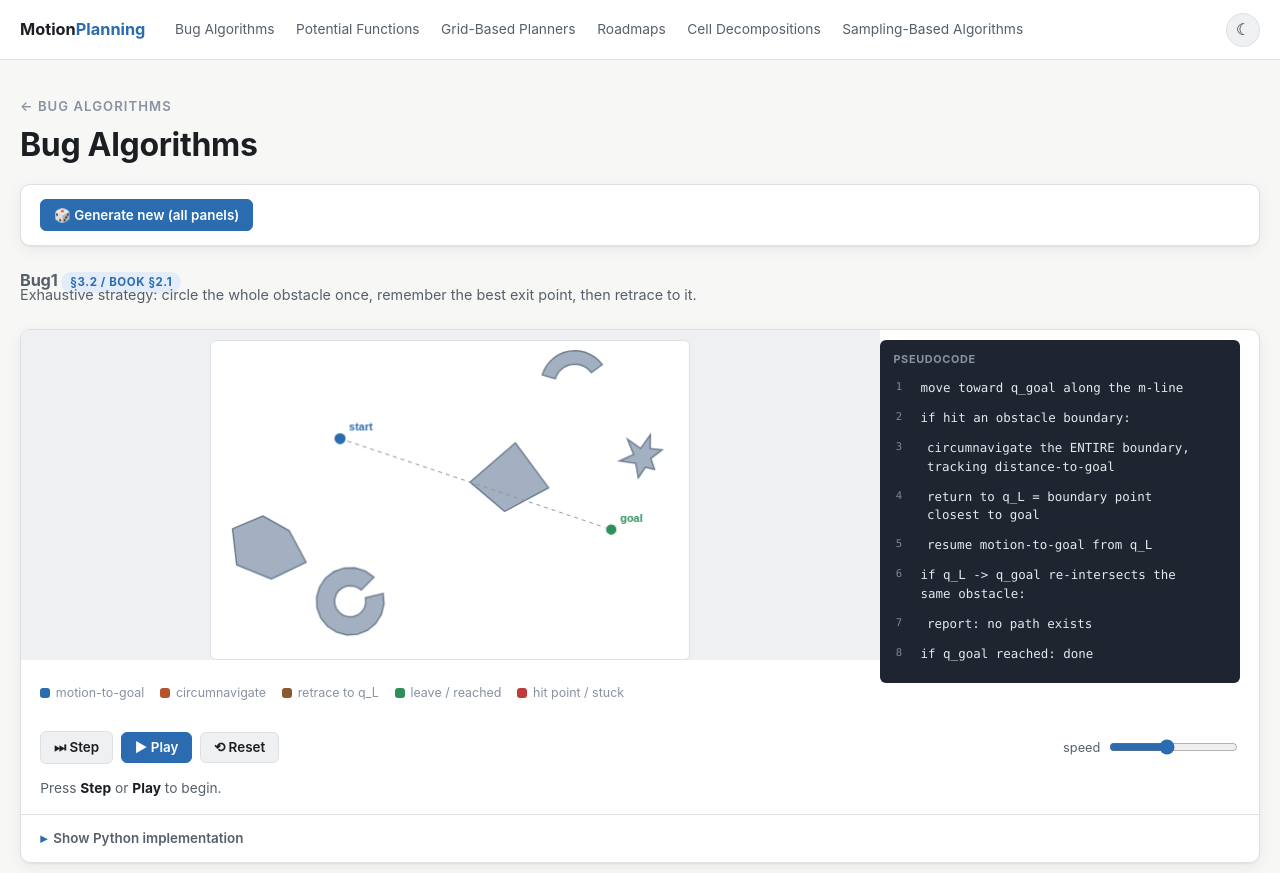
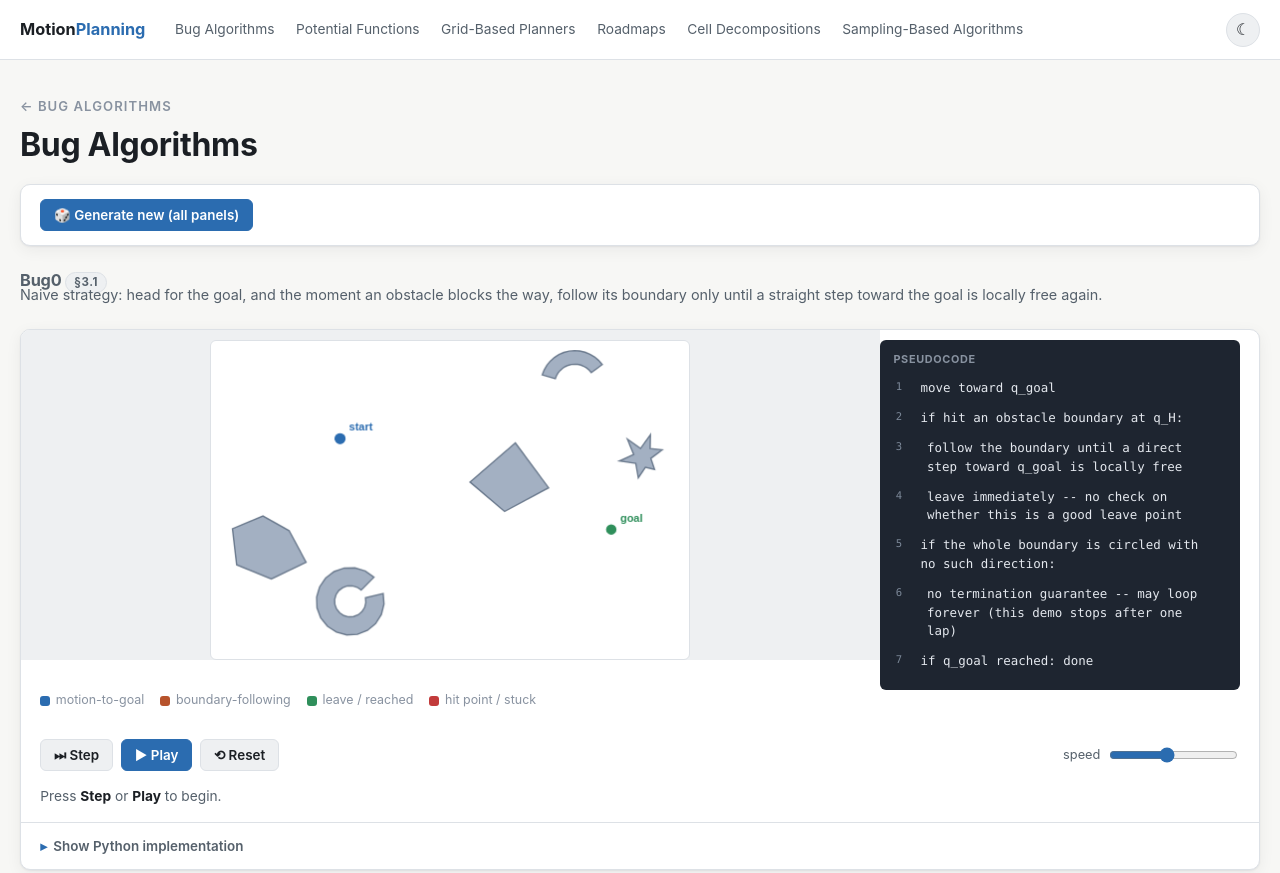
Before and after one commit to carlossulba/Robot-Motion-Planning-Course-Summary, a plain HTML site: page demos/bug-algorithms.html in a window 1280 px wide. Shown: the top 873 px of the page. Drawn offline with Linux system fonts and the light colour scheme.

Commit message:
Add Bug0 demo and fix Tangent Bug to actually use the lidar
- New Bug0 panel: the naive strategy from the summary (§3.1, not in the
  book) -- leave the boundary the instant a direct step toward the goal
  is locally free again, no distance-to-goal memory or m-line invariant.
  Demonstrates the lack of a termination guarantee (can get stuck/loop).
- Tangent Bug: the motion-to-goal-with-sensor phase previously switched
  to boundary-following only on physical collision with an obstacle,
  not on the heuristic h(p) actually plateauing as the pseudocode always
  claimed. Now explicitly tracks h(p) across sensing updates and enters
  boundary-following once h stops decreasing (matching book §2.2),
  making the sensor's role in that transition visible in the demo.

```diff
--- a/demos/bug-algorithms.html
+++ b/demos/bug-algorithms.html
@@ -4,10 +4,10 @@
 <meta charset="utf-8">
 <meta name="viewport" content="width=device-width, initial-scale=1">
 <title>Bug Algorithms — Interactive Demos | Robot Motion Planning</title>
-<meta name="description" content="Bug1, Bug2, and Tangent Bug compared side by side on the exact same obstacle world, start, and goal.">
+<meta name="description" content="Bug0, Bug1, Bug2, and Tangent Bug compared side by side on the exact same obstacle world, start, and goal.">
 <link rel="canonical" href="https://carlossulba.github.io/Robot-Motion-Planning-Course-Summary/demos/bug-algorithms.html">
 <meta property="og:title" content="Bug Algorithms — Interactive Demos">
-<meta property="og:description" content="Bug1, Bug2, and Tangent Bug compared side by side on the exact same obstacle world, start, and goal.">
+<meta property="og:description" content="Bug0, Bug1, Bug2, and Tangent Bug compared side by side on the exact same obstacle world, start, and goal.">
 <meta property="og:type" content="website">
 <meta property="og:url" content="https://carlossulba.github.io/Robot-Motion-Planning-Course-Summary/demos/bug-algorithms.html">
 <link rel="stylesheet" href="../css/style.css">
@@ -37,6 +37,10 @@
     <button class="viz-btn primary" id="btn-shared-gen">🎲 Generate new (all panels)</button>
   </div>
 
+  <h2 id="bug0" class="panel-anchor-heading">Bug0 <span class="badge">§3.1</span></h2>
+  <p class="algo-desc">Naive strategy: head for the goal, and the moment an obstacle blocks the way, follow its boundary only until a straight step toward the goal is locally free again.</p>
+  <div id="viz-bug0"></div>
+
   <h2 id="bug1" class="panel-anchor-heading">Bug1 <span class="badge book">§3.2 / book §2.1</span></h2>
   <p class="algo-desc">Exhaustive strategy: circle the whole obstacle once, remember the best exit point, then retrace to it.</p>
   <div id="viz-bug1"></div>
@@ -55,6 +59,7 @@
 <script src="../js/common.js"></script>
 <script src="../js/viz/viz-core.js"></script>
 <script src="../js/viz/world.js"></script>
+<script src="../js/viz/bug0.js"></script>
 <script src="../js/viz/bug1.js"></script>
 <script src="../js/viz/bug2.js"></script>
 <script src="../js/viz/tangentbug.js"></script>
@@ -70,6 +75,7 @@
     var world = buildWorld(seed);
 
     var handles = [
+      RMP.mountViz(document.getElementById("viz-bug0"), Object.assign({}, RMP.vizDefs.bug0, { world: world })),
       RMP.mountViz(document.getElementById("viz-bug1"), Object.assign({}, RMP.vizDefs.bug1, { world: world })),
       RMP.mountViz(document.getElementById("viz-bug2"), Object.assign({}, RMP.vizDefs.bug2, { world: world })),
       RMP.mountViz(document.getElementById("viz-tangentbug"), Object.assign({}, RMP.vizDefs.tangentbug, { world: world })),
--- /dev/null
+++ b/js/viz/bug0.js
@@ -0,0 +1,184 @@
+/* Bug0 visualization: the naive strategy -- head for the goal, and the
+   instant an obstacle is hit, follow its boundary only until stepping
+   straight toward the goal is locally free again, then leave immediately.
+   No memory of distance-to-goal (Bug1) and no fixed m-line invariant
+   (Bug2) -- just "can I go straight now?", checked at every boundary
+   point. That's exactly why it has no termination guarantee: it can leave
+   too early and spiral, or hand off between two obstacles forever. */
+(function () {
+  "use strict";
+  const { makeBugWorld, geom } = window.RMP;
+
+  function dist(a, b) { return Math.hypot(a.x - b.x, a.y - b.y); }
+
+  // pseudocode line indices (0-based) -- see vizDefs.bug0.pseudocode below
+  const L_TO_GOAL = 0, L_HIT = 1, L_FOLLOW = 2, L_LEAVE = 3, L_NO_PATH = 5, L_REACHED = 6;
+
+  function computeBug0(world) {
+    const STEP = 4, EPS = 3;
+    const events = [{ x: world.start.x, y: world.start.y, phase: "start", line: L_TO_GOAL, note: "Start at q<sub>start</sub>, heading straight for q<sub>goal</sub>." }];
+    let pos = { x: world.start.x, y: world.start.y };
+    let guard = 0;
+
+    while (guard++ < 6000) {
+      const toGoal = { x: world.goal.x - pos.x, y: world.goal.y - pos.y };
+      const d = Math.hypot(toGoal.x, toGoal.y);
+      if (d < STEP) {
+        events.push({ x: world.goal.x, y: world.goal.y, phase: "reached", line: L_REACHED, note: "Reached q<sub>goal</sub> — path complete." });
+        return { events, success: true };
+      }
+      const dir = { x: toGoal.x / d, y: toGoal.y / d };
+      const next = { x: pos.x + dir.x * STEP, y: pos.y + dir.y * STEP };
+      if (world.isFree(next.x, next.y)) {
+        pos = next;
+        events.push({ x: pos.x, y: pos.y, phase: "to_goal", line: L_TO_GOAL, note: "Motion-to-goal: moving straight toward q<sub>goal</sub>." });
+        continue;
+      }
+
+      // hit point: follow the boundary with NO other bookkeeping -- leave
+      // the instant a straight step toward the goal is locally free again.
+      const qH = { x: pos.x, y: pos.y };
+      events.push({ x: qH.x, y: qH.y, phase: "hit", line: L_HIT, note: "Hit point q<sub>H</sub> — obstacle detected. Follow the boundary until the direct line to goal is locally unobstructed." });
+      const obs = world.nearestObstacle(next.x, next.y);
+      if (!obs) { events.push({ x: qH.x, y: qH.y, phase: "stuck", line: L_NO_PATH, note: "No obstacle found (numerical edge case) — stopping." }); return { events, success: false }; }
+
+      const boundary = geom.traceObstacleBoundary(obs, qH, STEP, EPS, Infinity);
+      let left = false;
+      for (let i = 1; i < boundary.length; i++) {
+        const p = boundary[i];
+        events.push({ x: p.x, y: p.y, phase: "follow", line: L_FOLLOW, note: "Boundary-following — checking, at every point, whether a step straight toward q<sub>goal</sub> is free." });
+        const dG = dist(p, world.goal);
+        if (dG < STEP) { pos = { x: p.x, y: p.y }; left = true; break; }
+        const gdir = { x: (world.goal.x - p.x) / dG, y: (world.goal.y - p.y) / dG };
+        const probe = { x: p.x + gdir.x * STEP, y: p.y + gdir.y * STEP };
+        if (world.isFree(probe.x, probe.y)) {
+          pos = { x: p.x, y: p.y };
+          events.push({ x: pos.x, y: pos.y, phase: "leave", line: L_LEAVE, note: "Direct step toward q<sub>goal</sub> is free — leave immediately (no check on whether this is actually a good leave point)." });
+          left = true;
+          break;
+        }
+      }
+      if (!left) {
+        events.push({ x: pos.x, y: pos.y, phase: "stuck", line: L_NO_PATH, note: "Circled the whole obstacle without ever finding a locally-clear direction to the goal. In general Bug0 has no termination guarantee — it can spiral or hand off between obstacles forever; this demo stops after one full lap." });
+        return { events, success: false };
+      }
+    }
+    events.push({ x: pos.x, y: pos.y, phase: "stuck", line: L_NO_PATH, note: "Iteration limit reached." });
+    return { events, success: false };
+  }
+
+  function pathLength(events) {
+    let L = 0;
+    for (let i = 1; i < events.length; i++) L += dist(events[i - 1], events[i]);
+    return L;
+  }
+
+  const PHASE_COLOR = {
+    start: "#2b6cb0", to_goal: "#2b6cb0", hit: "#c23b3b",
+    follow: "#b7532c", leave: "#2f8f5b", reached: "#2f8f5b", stuck: "#c23b3b",
+  };
+
+  function draw(ctx, world, events, idx) {
+    world.draw(ctx);
+
+    for (let i = 1; i <= idx; i++) {
+      ctx.beginPath();
+      ctx.strokeStyle = PHASE_COLOR[events[i].phase] || "#2b6cb0";
+      ctx.lineWidth = 2.4;
+      ctx.moveTo(events[i - 1].x, events[i - 1].y);
+      ctx.lineTo(events[i].x, events[i].y);
+      ctx.stroke();
+    }
+
+    world.drawMarker(ctx, world.start.x, world.start.y, "#2b6cb0", "start");
+    world.drawMarker(ctx, world.goal.x, world.goal.y, "#2f8f5b", "goal");
+
+    const cur = events[idx];
+    ctx.save();
+    ctx.fillStyle = PHASE_COLOR[cur.phase] || "#2b6cb0";
+    ctx.beginPath();
+    ctx.arc(cur.x, cur.y, 5.5, 0, Math.PI * 2);
+    ctx.fill();
+    ctx.restore();
+  }
+
+  function makeSim({ rng, width, height, world }) {
+    const w = world || makeBugWorld(rng, { width, height, nObstacles: 3 + Math.floor(rng() * 3) });
+    const { events, success } = computeBug0(w);
+    let idx = 0;
+    return {
+      draw(ctx) { draw(ctx, w, events, idx); },
+      step() {
+        idx = Math.min(idx + 1, events.length - 1);
+        const done = idx >= events.length - 1;
+        let note = events[idx].note;
+        if (done) {
+          const L = pathLength(events.slice(0, idx + 1));
+          const d0 = dist(w.start, w.goal);
+          note += success
+            ? ` Total path length ≈ ${L.toFixed(0)}px vs. straight-line d(q<sub>start</sub>,q<sub>goal</sub>) ≈ ${d0.toFixed(0)}px.`
+            : "";
+        }
+        return { done, note, line: events[idx].line };
+      },
+    };
+  }
+
+  window.RMP = window.RMP || {};
+  window.RMP.vizDefs = window.RMP.vizDefs || {};
+  window.RMP.vizDefs.bug0 = {
+    title: "Bug0",
+    badge: "§3.1",
+    subtitle: "Naive strategy: head for the goal, and the moment an obstacle blocks the way, follow its boundary only until a straight step toward the goal is locally free again.",
+    width: 480, height: 320,
+    legend: [
+      { color: "#2b6cb0", label: "motion-to-goal" },
+      { color: "#b7532c", label: "boundary-following" },
+      { color: "#2f8f5b", label: "leave / reached" },
+      { color: "#c23b3b", label: "hit point / stuck" },
+    ],
+    pseudocode: [
+      "move toward q_goal",
+      "if hit an obstacle boundary at q_H:",
+      { text: "follow the boundary until a direct step toward q_goal is locally free", indent: 1 },
+      { text: "leave immediately -- no check on whether this is a good leave point", indent: 1 },
+      "if the whole boundary is circled with no such direction:",
+      { text: "no termination guarantee -- may loop forever (this demo stops after one lap)", indent: 1 },
+      "if q_goal reached: done",
+    ],
+    makeSim,
+    pythonCode: `
+def bug0(start, goal, is_free, step=0.05):
+    """Bug0: the naive strategy -- leave the boundary the INSTANT a direct
+    step toward the goal is locally free again. No memory of distance-to-
+    goal (Bug1) and no fixed m-line invariant (Bug2), so completeness is
+    not guaranteed: it can leave too early and spiral, or hand off between
+    two obstacles forever."""
+    pos, path = start, [start]
+
+    while dist(pos, goal) > step:
+        direction = normalize(goal - pos)
+        nxt = pos + direction * step
+
+        if is_free(nxt):
+            pos = nxt
+            path.append(pos)
+            continue
+
+        # --- hit point: follow the boundary with no other bookkeeping ---
+        q_hit = pos
+        for p in trace_boundary(nearest_obstacle(nxt), q_hit, step):
+            path.append(p)
+            probe = p + normalize(goal - p) * step
+            if is_free(probe):
+                pos = p                      # leave immediately, first opening wins
+                break
+        else:
+            return None                      # full lap, no opening -- may not
+                                              # even be a real "no path" case,
+                                              # just this run's bad luck
+    path.append(goal)
+    return path
+`,
+  };
+})();
--- a/js/viz/tangentbug.js
+++ b/js/viz/tangentbug.js
@@ -56,10 +56,15 @@
   const L_SENSE = 0, L_MOTION = 2, L_LOCALMIN = 4, L_FOLLOW = 6, L_LEAVE = 8, L_REACHED = 9;
 
   function computeTangentBug(world) {
-    const STEP = 4, EPS = 3;
+    const STEP = 4, EPS = 3, H_EPS = 1.5;
     const events = [{ x: world.start.x, y: world.start.y, phase: "start", rays: [], line: L_SENSE, note: "Start at q<sub>start</sub>, equipped with a finite-range radial sensor (dashed circle)." }];
     let pos = { x: world.start.x, y: world.start.y };
     let guard = 0;
+    // h(p) achieved by the previous tangential step -- reset to Infinity every
+    // time we leave tangential motion (straight-line motion-to-goal, or just
+    // left boundary-following), so each new episode gets a fresh baseline.
+    let prevBestH = Infinity;
+    let lastPhase = "start";
 
     while (guard++ < 5000) {
       const distG = dist(pos, world.goal);
@@ -76,26 +81,39 @@
         const next = { x: pos.x + dir.x * STEP, y: pos.y + dir.y * STEP };
         if (world.isFree(next.x, next.y)) {
           pos = next;
+          prevBestH = Infinity;
+          lastPhase = "to_goal";
           events.push({ x: pos.x, y: pos.y, phase: "to_goal", rays: pts, line: L_MOTION, note: "Goal side clear within sensor range — heading straight for q<sub>goal</sub>." });
           continue;
         }
       }
 
-      // blocked within range: steer toward the sensed point minimizing dist(robot,p)+dist(p,goal)
-      const { best } = bestHeuristicPoint(pts, pos, world.goal);
-      const target = best || world.goal;
-      const dir = norm(pos, target);
+      // blocked within range: steer toward whichever sensed point minimizes
+      // h(p) = dist(robot,p) + dist(p,goal), re-sensing at every step, for as
+      // long as h keeps decreasing -- exactly like the pseudocode below.
+      if (lastPhase !== "tangent") prevBestH = Infinity;
+      const { best, bestH } = bestHeuristicPoint(pts, pos, world.goal);
+      if (best && bestH < prevBestH - H_EPS) {
+        const dir = norm(pos, best);
         const next = { x: pos.x + dir.x * STEP, y: pos.y + dir.y * STEP };
         if (world.isFree(next.x, next.y)) {
           pos = next;
-        events.push({ x: pos.x, y: pos.y, phase: "tangent", rays: pts, line: L_MOTION, note: "Obstacle sensed — heading tangentially toward the sensed point that minimizes heuristic distance to goal." });
+          prevBestH = bestH;
+          lastPhase = "tangent";
+          events.push({ x: pos.x, y: pos.y, phase: "tangent", rays: pts, line: L_MOTION, note: `Heading toward the sensed point minimizing h(p) = dist(robot,p)+dist(p,goal) &mdash; h is still decreasing (h&asymp;${bestH.toFixed(0)}px).` });
           continue;
         }
+        // best point is physically unreachable this step (right at the
+        // boundary) -- can't make further sensor-driven progress either.
+      }
 
-      // collision -> enter boundary-following
+      // h(p) stopped decreasing (or no further progress is physically
+      // possible): this is the local minimum -- begin boundary-following,
+      // continuously re-sensing.
       const qH = { x: pos.x, y: pos.y };
-      const obs = world.nearestObstacle(next.x, next.y);
-      events.push({ x: qH.x, y: qH.y, phase: "hit", rays: pts, line: L_LOCALMIN, note: "Reached the obstacle — begin boundary-following, continuously re-sensing." });
+      const obs = world.nearestObstacle(pos.x, pos.y);
+      lastPhase = "hit";
+      events.push({ x: qH.x, y: qH.y, phase: "hit", rays: pts, line: L_LOCALMIN, note: "h(p) stopped decreasing &mdash; local minimum reached. Begin boundary-following, continuously re-sensing." });
       if (!obs) { events.push({ x: qH.x, y: qH.y, phase: "stuck", rays: [], note: "No obstacle found (numerical edge case) — stopping." }); return { events, success: false }; }
 
       const boundary = traceObstacleBoundary(obs, qH, STEP, EPS, Infinity);
@@ -110,6 +128,7 @@
         if (dist(p, world.goal) <= RANGE && lineOfSightClear(world, p, world.goal)) dReach = Math.min(dReach, dist(p, world.goal));
         if (dReach < dFollowedMin - 2) {
           pos = { x: p.x, y: p.y };
+          lastPhase = "leave";
           events.push({ x: pos.x, y: pos.y, phase: "leave", rays: pts2, line: L_LEAVE, note: "d<sub>reach</sub> &lt; d<sub>followed</sub> — a shortcut is now visible. Leave the boundary." });
           left = true;
           break;
@@ -238,13 +257,15 @@
     ],
     makeSim,
     pythonCode: `
-def tangent_bug(start, goal, sense, is_free, range_=95, step=0.05):
+def tangent_bug(start, goal, sense, is_free, range_=95, step=0.05, h_eps=1.5):
     """Tangent Bug: finite-range radial sensor picks the sensed point that
     minimizes heuristic h(p) = dist(robot, p) + dist(p, goal)."""
     pos, path = start, [start]
 
     def line_of_sight_clear(a, b):
         return not any(not is_free(pt) for pt in sample_segment(a, b))
+
+    prev_best_h = float("inf")   # reset whenever a new tangential episode starts
 
     while dist(pos, goal) > step:
         los_end = goal if dist(pos, goal) <= range_ else pos + normalize(goal - pos) * range_
@@ -254,20 +275,27 @@ def tangent_bug(start, goal, sense, is_free, range_=95, step=0.05):
             if is_free(nxt):
                 pos = nxt
                 path.append(pos)
+                prev_best_h = float("inf")                # fresh episode next time we're blocked
                 continue
 
-        sensed = sense(pos, range_)                      # radial scan
+        # --- blocked: keep heading toward whichever sensed point minimizes
+        # h(p), re-sensing every step, for as long as h keeps decreasing ---
+        sensed = sense(pos, range_)                       # radial scan
         target = min(sensed, key=lambda p: dist(pos, p) + dist(p, goal))
+        best_h = dist(pos, target) + dist(target, goal)
+        if best_h < prev_best_h - h_eps:
             nxt = pos + normalize(target - pos) * step
             if is_free(nxt):
                 pos = nxt
                 path.append(pos)
+                prev_best_h = best_h
                 continue
 
-        # --- hit: follow boundary, but keep re-sensing for a shortcut ---
+        # --- h(p) stopped decreasing: local minimum -> boundary-following,
+        # still re-sensing at every point for a shortcut ---
         q_hit = pos
         d_followed = dist(q_hit, goal)
-        for p in trace_boundary(nearest_obstacle(nxt), q_hit, step):
+        for p in trace_boundary(nearest_obstacle(pos), q_hit, step):
             path.append(p)
             d_followed = min(d_followed, dist(p, goal))
             sensed = sense(p, range_)
@@ -276,6 +304,7 @@ def tangent_bug(start, goal, sense, is_free, range_=95, step=0.05):
                 d_reach = min(d_reach, dist(p, goal))
             if d_reach < d_followed:
                 pos = p                                    # shortcut found
+                prev_best_h = float("inf")                  # fresh episode next time we're blocked
                 break
         else:
             return None                                    # no shortcut, no path
```
Also changed, not shown: index.html (+8 -0 lines). Lines whose indentation alone changed are shown as unchanged.
